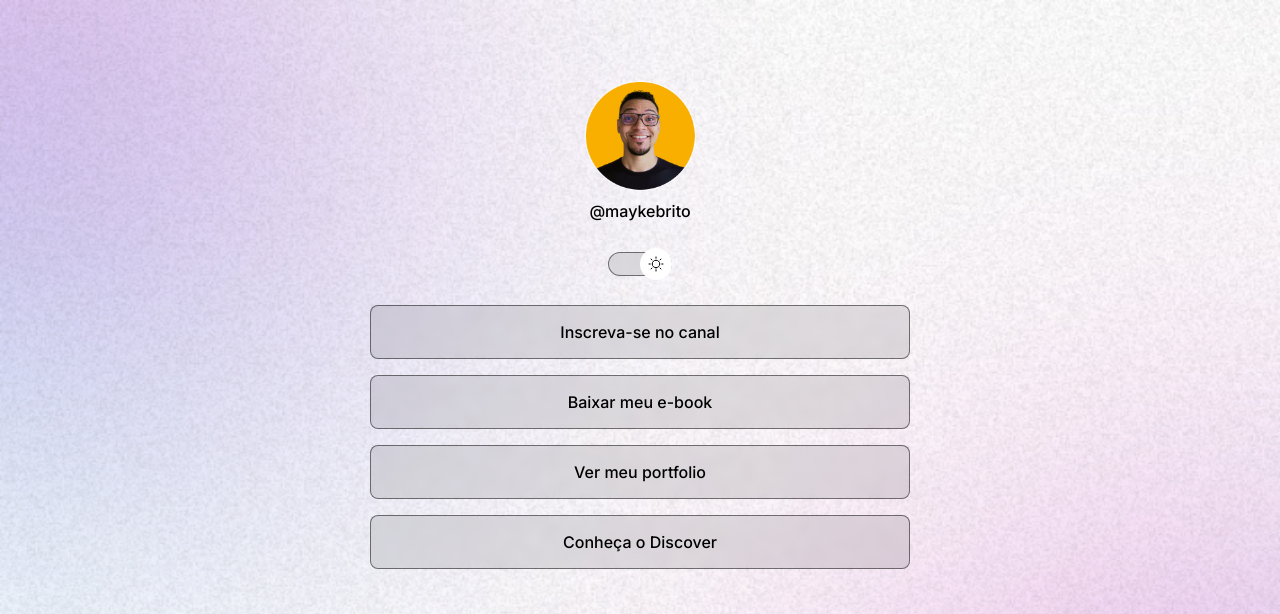
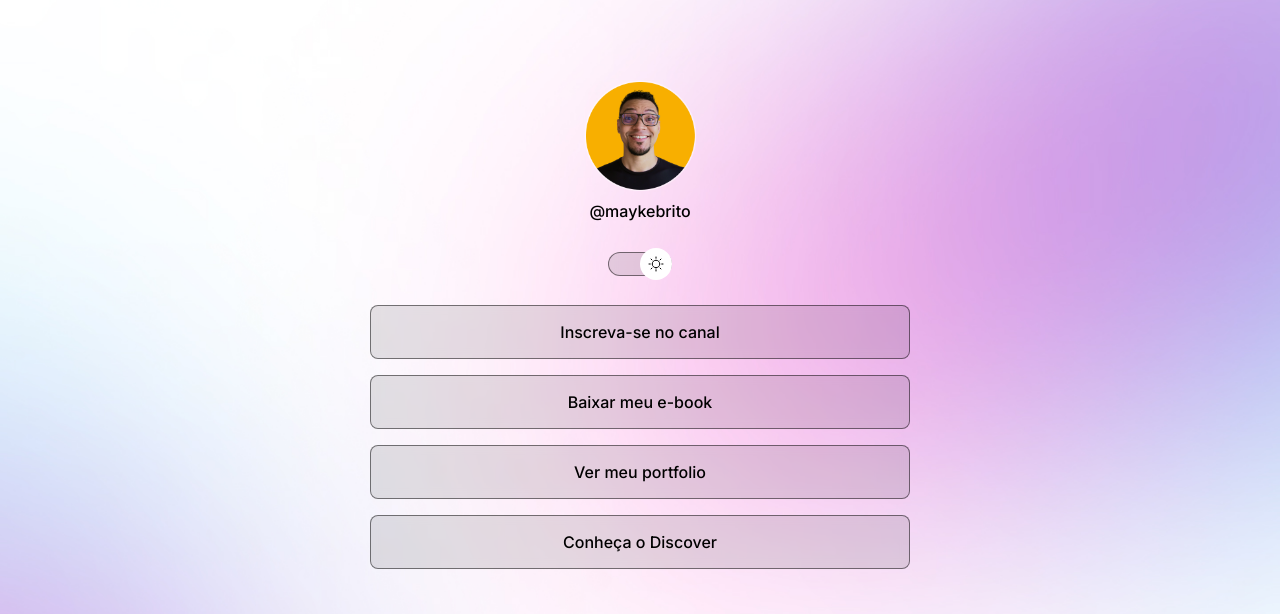
Before and after one commit to rafaverde/rocketseat-projeto-links, a plain HTML site: page index.html in a window 1280 px wide. Shown: the top 614 px of the page. Drawn offline with nearby package versions, Linux system fonts and the light colour scheme.

Commit message:
Changed backgrounds based on media queries

```diff
--- a/style.css
+++ b/style.css
@@ -33,6 +33,7 @@ body * {
 
 body {
   background: var(--bg-url) no-repeat top center/cover;
+  height: 100vh;
 }
 
 #container {
@@ -151,3 +152,14 @@ footer {
   text-align: center;
   font-size: 14px;
 }
+
+/*Media Queries*/
+@media (min-width: 700px) {
+  :root {
+    --bg-url: url("./assets/bg-desktop.jpg");
+  }
+
+  .light {
+    --bg-url: url("./assets/bg-desktop-light.jpg");
+  }
+}
```
